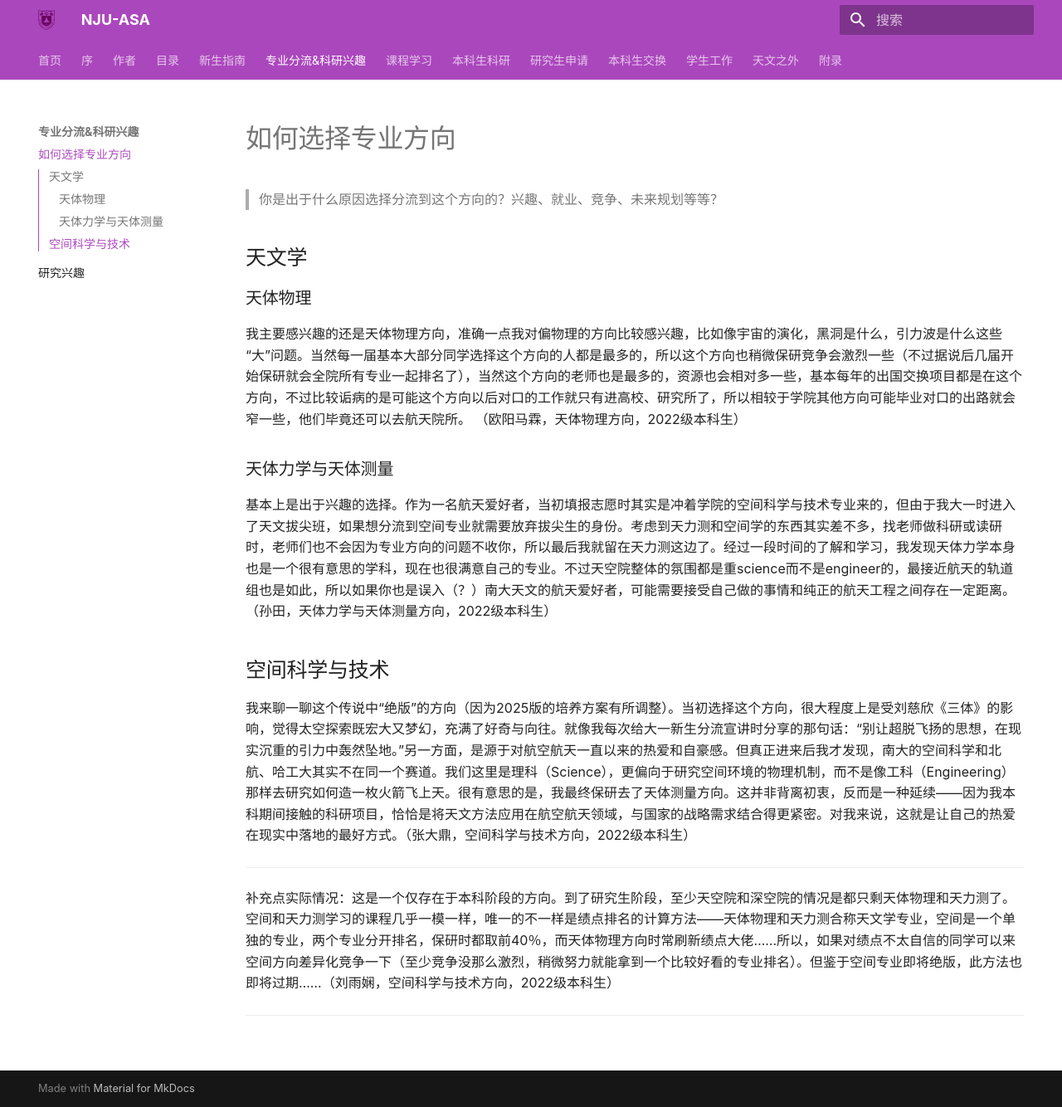
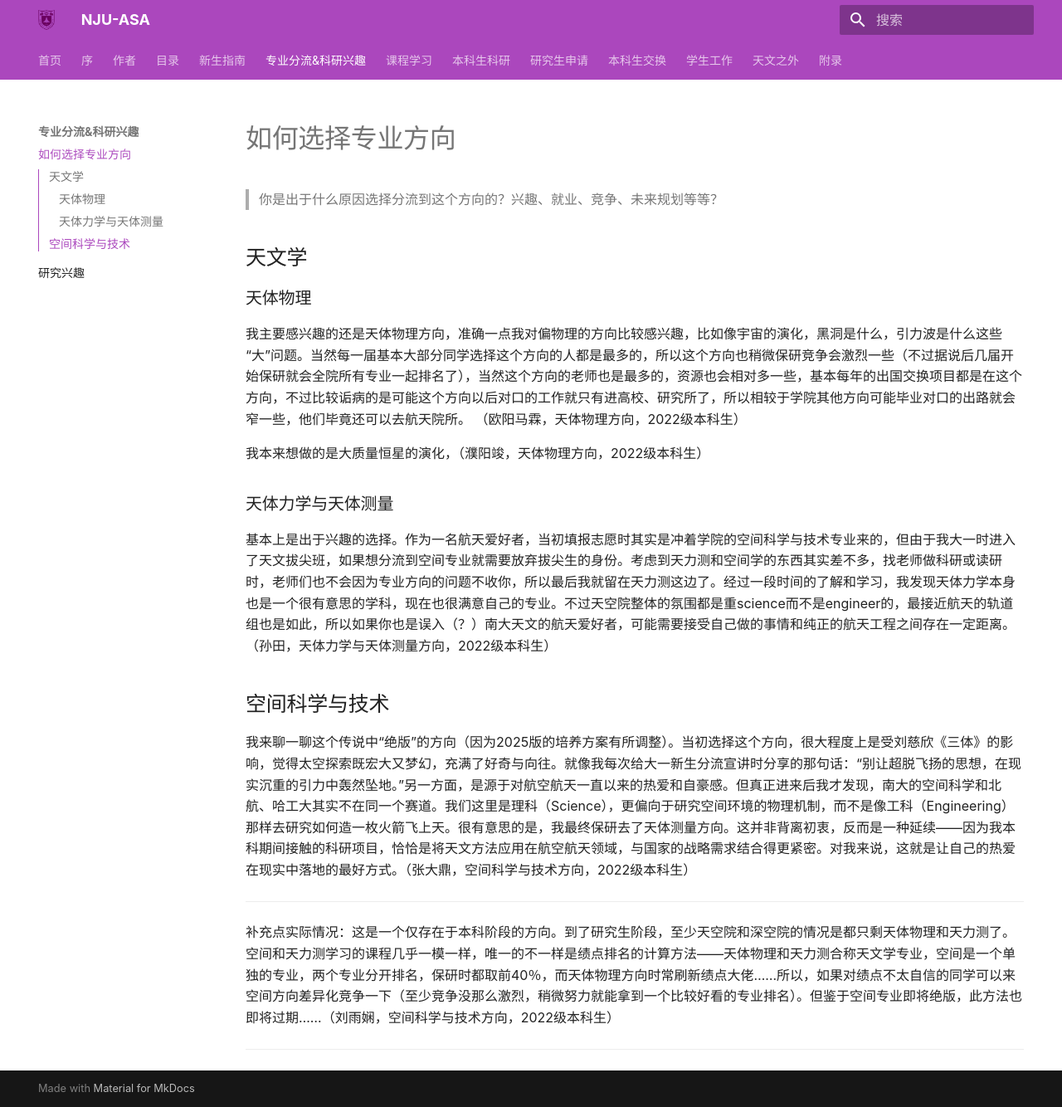
Before and after one commit to nju-astronomy/NJU-ASA, an MkDocs documentation site: the page built from docs/choice/fields.md, in a window 1280 px wide and 1334 px high. Shown: the whole window at 83% size. Built offline with MkDocs 1.6.1 and Material for MkDocs 9.7.7, drawn with Linux system fonts in a browser that asks for light colours; some web fonts are replaced.

Commit message:
Update fields.md

```diff
--- a/docs/choice/fields.md
+++ b/docs/choice/fields.md
@@ -6,6 +6,8 @@
 
 我主要感兴趣的还是天体物理方向，准确一点我对偏物理的方向比较感兴趣，比如像宇宙的演化，黑洞是什么，引力波是什么这些“大”问题。当然每一届基本大部分同学选择这个方向的人都是最多的，所以这个方向也稍微保研竞争会激烈一些（不过据说后几届开始保研就会全院所有专业一起排名了），当然这个方向的老师也是最多的，资源也会相对多一些，基本每年的出国交换项目都是在这个方向，不过比较诟病的是可能这个方向以后对口的工作就只有进高校、研究所了，所以相较于学院其他方向可能毕业对口的出路就会窄一些，他们毕竟还可以去航天院所。
 （欧阳马霖，天体物理方向，2022级本科生）
+
+我本来想做的是大质量恒星的演化，（濮阳竣，天体物理方向，2022级本科生）
 
 ### 天体力学与天体测量
 
```
